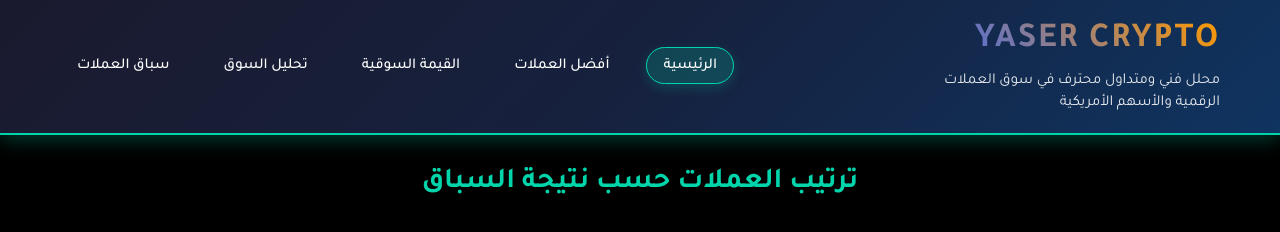
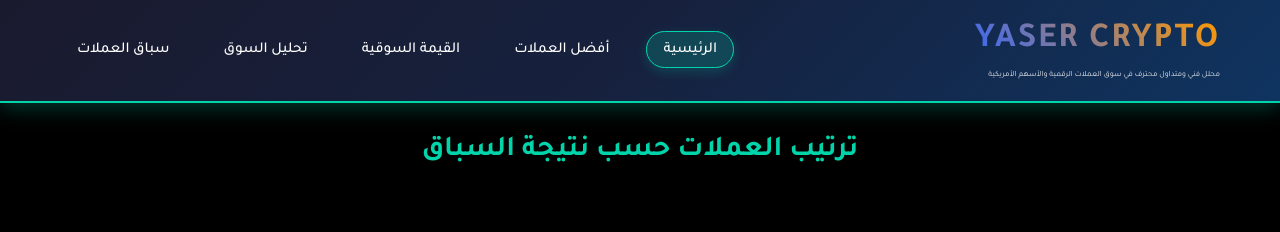
Before and after one commit to myzoma/yaser-crypto, a plain HTML site: page index.html in a window 1280 px wide. Drawn offline with Linux system fonts and the light colour scheme; no server answers.

Commit message:
Update style.css

```diff
--- a/style.css
+++ b/style.css
@@ -54,7 +54,7 @@ header {
 }
 .site-description {
     color: #fff;
-    font-size: 0.95rem;
+    font-size: 0.50rem;
     opacity: 0.9;
     font-family: 'Tajawal', sans-serif;
     max-width: 300px;
```
